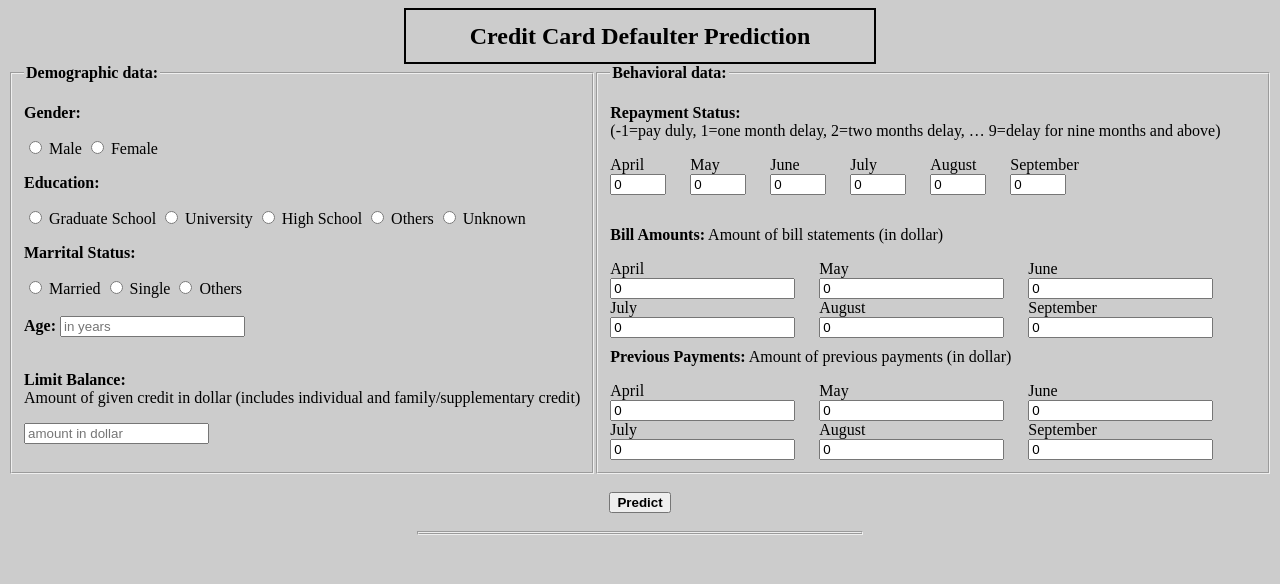
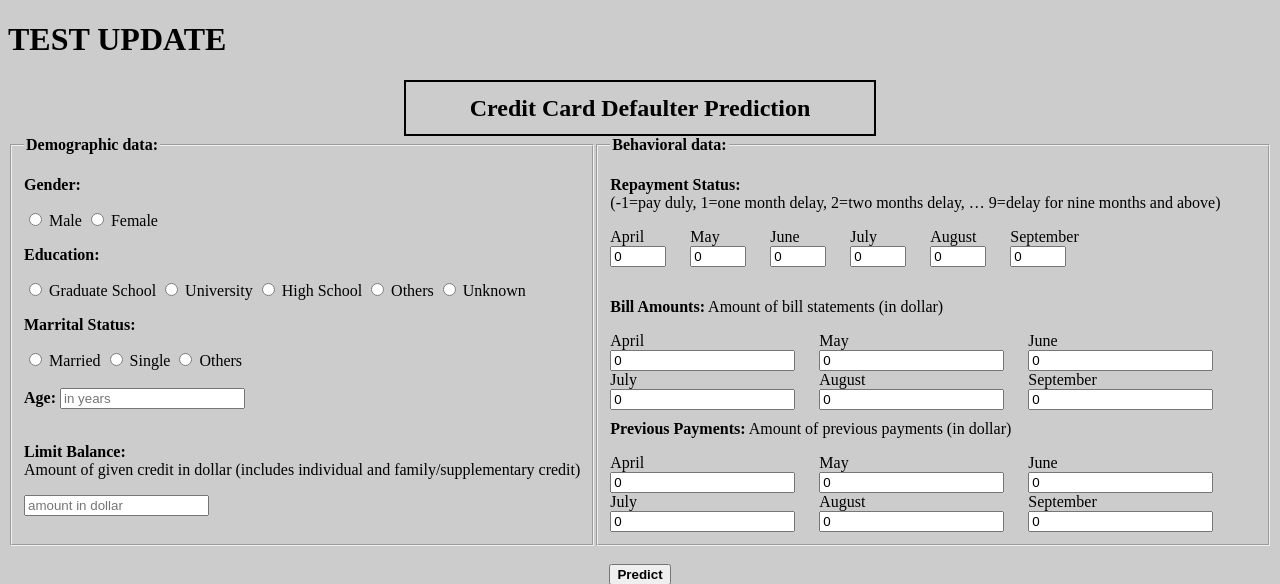
Before and after one commit to thuthao9198/credit-card-demo, a Flask app: page / in a window 1280 px wide. Shown: the top 584 px of the page. Run offline with Flask 2, Linux system fonts and the light colour scheme; parts of the project's set-up code (start-up, migrations or seed data) failed here and were passed over.

Commit message:
TEST UPDATE INDEX

```diff
--- a/templates/index.html
+++ b/templates/index.html
@@ -22,6 +22,7 @@ body  {
 }
 </style>
 <body>
+	<h1> TEST UPDATE </h1>
  <div class="predict">
 	<h2 style="margin: auto; width: 35%; padding: 1%; border: 2px solid; text-align: center;">Credit Card Defaulter Prediction</h2>
 
```
